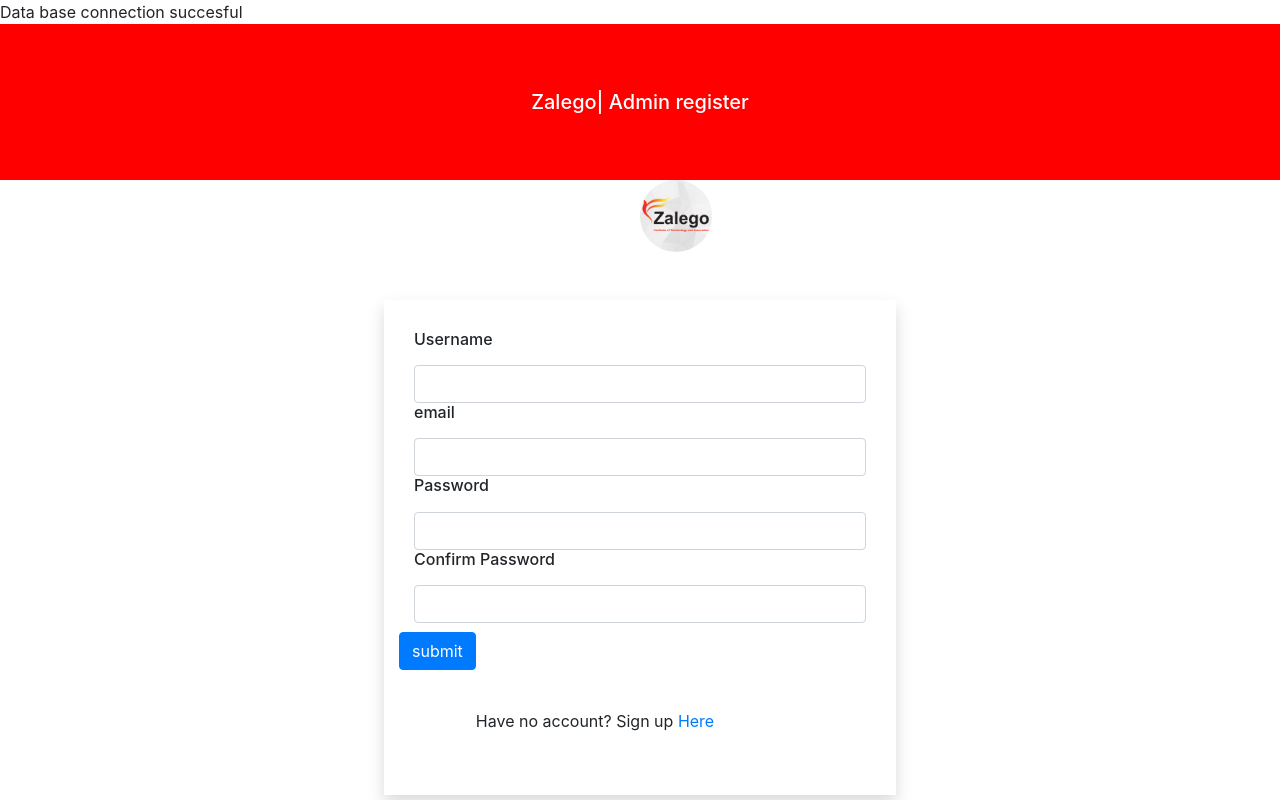
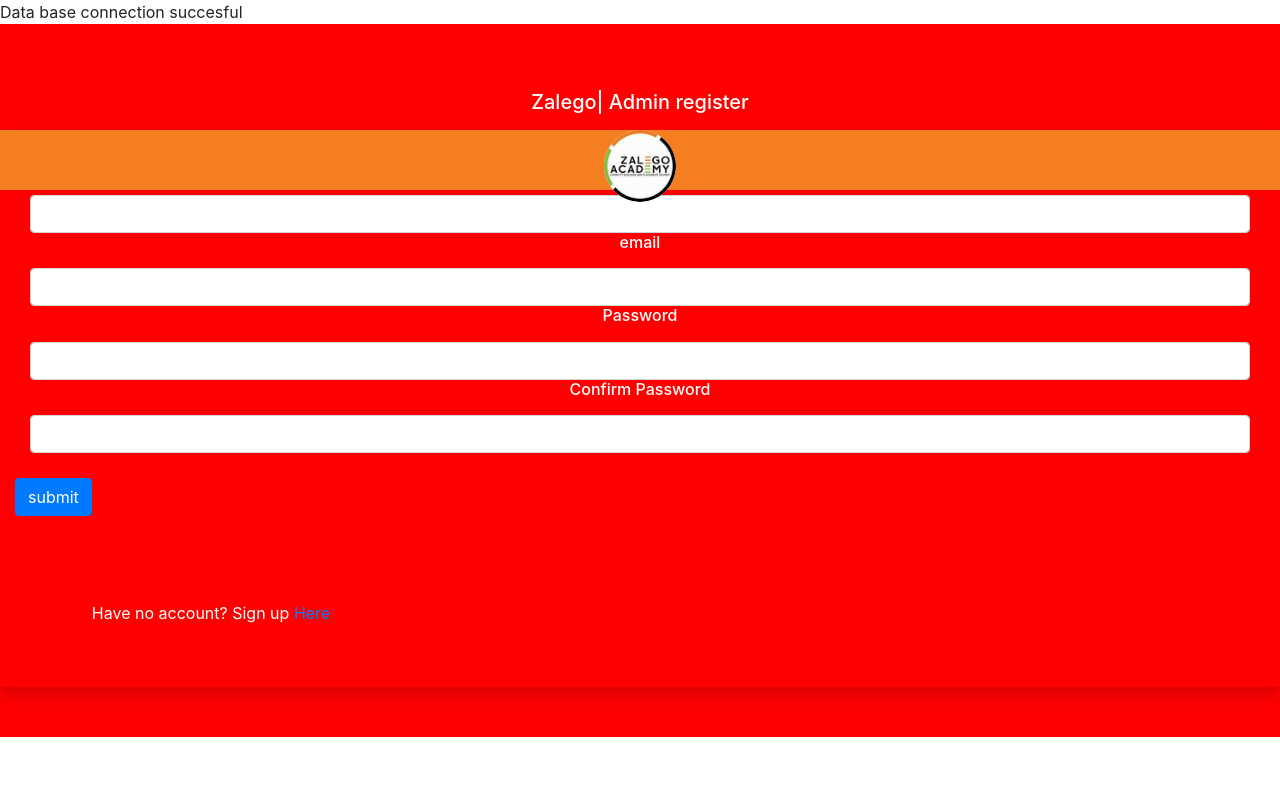
Before and after one commit to Claris69/admindashbord, a PHP site: page /webStartingTemplate/webStartingTemplate/register.php in a window 1280 px wide. Run offline with PHP 8.4, Linux system fonts and the light colour scheme.

Commit message:
added php syntax

```diff
--- a/webStartingTemplate/webStartingTemplate/includes/navbar.php
+++ b/webStartingTemplate/webStartingTemplate/includes/navbar.php
@@ -1,7 +1,7 @@
-<div class="header ">
+<div class="header " style="background-color:#F57E20;">
 		<!-- this will hold all code for our header info -->
 		<div class="header">
-			<img src="images/1.jpg" alt="Zalego" class="rounded-circle" >
+			<img src="images/th.jpg" alt="Zalego" class="rounded-circle" >
 			<a href="#" class="navbar-trigger"><span></span></a>
 		</div>
 	</div>
--- /dev/null
+++ b/webStartingTemplate/webStartingTemplate/includes/scripts.php
@@ -0,0 +1,2 @@
+<script src="jquery.min.js"></script>
+    <script src="bootstrap/js/bootstrap.min.js"></script>
--- a/webStartingTemplate/webStartingTemplate/register.php
+++ b/webStartingTemplate/webStartingTemplate/register.php
@@ -7,30 +7,13 @@ require_once('processRegister.php');
 
 <!DOCTYPE html>
 <html lang="en">
-<head>
-    <meta charset="UTF-8">
-    <meta http-equiv="X-UA-Compatible" content="IE=edge">
-    <meta name="viewport" content="width=device-width, initial-scale=1.0">
-    <title>admin-register</title>
-    <meta charset="UTF-8">
-	<meta name="description" content="Creating admin dashboard">
-	<meta name="keywords" content="HTML,CSS,Zalego,Technology,Zalego institute,JavaScript">
-	<meta name="author" content="Your name">
-	<meta name="viewport" content="width=device-width, initial-scale=1.0">
-	<link rel="stylesheet" href="bootstrap/css/bootstrap.min.css">
-	<link rel="stylesheet" href="font-awesome/css/font-awesome.min.css">
-	<link rel="stylesheet" href="style.css">
-</head>
+<?php require_once('includes/headers.php')?>
 <body>
 
       <div id="header">
           <p > <h5>Zalego| Admin register</h5></p>
-       </div>
 
-    <div class='container-fluid;  ' style="padding-inline-start:30% ; padding-inline-end:30%;" >
-       <div id="image" style="padding-inline-start: 50%;">
-        <img src="images/1.jpg" alt="Zalego" class="rounded-circle" height="0px">
-       </div>
+	<?php require_once('includes/navbar.php')?>
     <span><?php echo $msg ?></span>
        <div id="form" class="shadow" >
         <form >
--- a/webStartingTemplate/webStartingTemplate/students.php
+++ b/webStartingTemplate/webStartingTemplate/students.php
@@ -58,7 +58,7 @@
 											<td><?php echo $fetchEnrollmentRecord['created-at']?></td>
 
 											<td>
-												<a href="#" class="btn btn-primary btn-sm"><i class="fa fa-edit"> </i></a>
+												<a href="edit-enrollment.php?id=<?php echo $fetchEnrollmentRecord['no']?>" class="btn btn-primary btn-sm" ><i class="fa fa-edit"> </i></a>
 												<a href="#" class="btn btn-info btn-sm"><i class="fa fa-eye"> </i></a>
 												<a href="#" class="btn btn-danger btn-sm"><i class="fa fa-trash"> </i></a>
 											</td>
@@ -79,7 +79,6 @@
 
 			</div>
 		</div>
-		<script src="jquery.min.js"></script>
-		<script src="bootstrap/js/bootstrap.min.js"></script>
+		<?php require_once('includes/scripts.php')?>
     </body>
 </html>
--- a/webStartingTemplate/webStartingTemplate/style.css
+++ b/webStartingTemplate/webStartingTemplate/style.css
@@ -8,14 +8,14 @@ body{
     position: absolute;
     height: 60px;
     width: 100%;
-    background-color:#ff4500;
+    background-color:#F57E20;
     z-index: 5;
 }
 
 .sidebar{
     position: absolute;
     width: 100%;
-    background-color:#7fc242;
+    background-color:#07B00D;
     height: 100vh;
     z-index:4;
     padding-top: 50px;
```
Also changed, not shown: webStartingTemplate/webStartingTemplate/edit-enrollment.php (added, +45 -0 lines), webStartingTemplate/webStartingTemplate/index.php (+5 -4 lines), webStartingTemplate/webStartingTemplate/login.php (+2 -18 lines), webStartingTemplate/webStartingTemplate/images/th.jpg (added).
